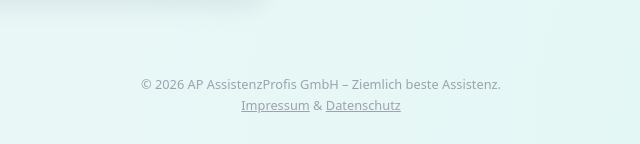
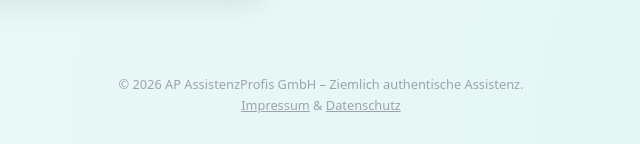
Before and after one commit to ghubap/assistenzprofis, a plain HTML site: page index.html in a window 1280 px wide. Shown: the part 3635-3779 px from the top of the page, 319-959 px from the left. Drawn offline with Linux system fonts and the light colour scheme.

Commit message:
Update index.html

```diff
--- a/index.html
+++ b/index.html
@@ -1045,7 +1045,7 @@
   </section>
 
   <footer>
-  &copy; 2026 AP AssistenzProfis GmbH – Ziemlich beste Assistenz.
+  &copy; 2026 AP AssistenzProfis GmbH – Ziemlich authentische Assistenz.
   <br><a href="https://assistenzprofis.de/impressum/">Impressum</a> &amp; <a href="https://assistenzprofis.de/datenschutz/">Datenschutz</a>
 </footer>
 </div>
```
